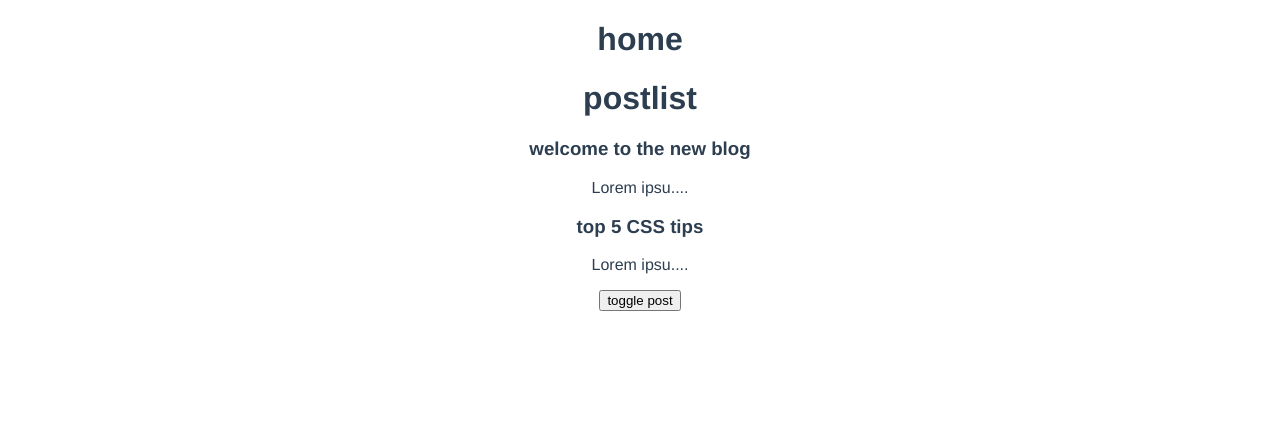
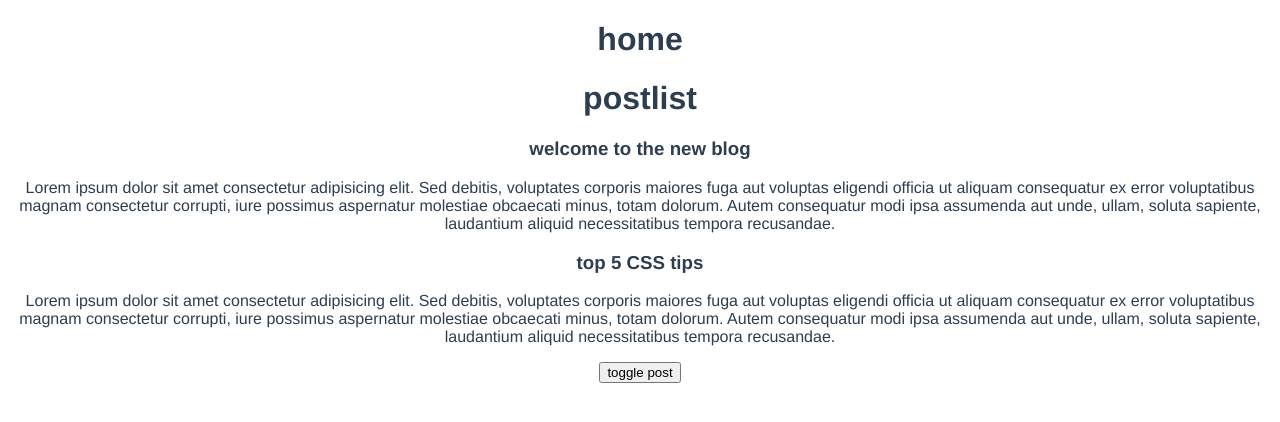
Before and after one commit to Antony-jacques/vue-blog-composition, a Vue app: page / in a window 1280 px wide. Shown: the top 422 px of the page. Built offline with nearby package versions, Linux system fonts and the light colour scheme; data requests are answered from the project's data file.

Commit message:
put logic in reusable composable

```diff
--- a/src/components/SinglePost.vue
+++ b/src/components/SinglePost.vue
@@ -1,7 +1,7 @@
 <template>
   <div>
     <h3>{{post.title}}</h3>
-    <p>{{snippet}}</p>
+    <p>{{post.body}}</p>
 
   </div>
 </template>
--- /dev/null
+++ b/src/composables/getPosts.js
@@ -0,0 +1,26 @@
+import { ref } from "vue";
+const getPosts = () => {
+    const posts = ref([]);
+    const error = ref(null);
+
+    const loadData = async () => {
+
+        try {
+          let data = await fetch("http://localhost:3000/posts");
+          console.log("here the data", data);
+
+          if(!data.ok){
+            throw new Error("no data available");
+          }
+          posts.value = await data.json();
+          console.log("here the posts", posts);
+        } catch (err) {
+          error.value = err.message;
+        }
+
+    };
+
+    return { posts, error, loadData }
+}
+
+export default getPosts
--- a/src/views/HomeView.vue
+++ b/src/views/HomeView.vue
@@ -14,27 +14,13 @@
 <script>
 import { ref, onBeforeMount } from "vue";
 import PostList from "../components/postList.vue";
+import getPosts from '../composables/getPosts'
 export default {
   name: "HomeView",
   components: { PostList },
   setup() {
-    const posts = ref([]);
-    const error = ref(null);
 
-    const loadData = async () => {
-      try {
-        let data = await fetch("http://localhost:3000/posts");
-        console.log("here the data", data);
-
-        if(!data.ok){
-          throw new Error("no data available");
-        }
-        posts.value = await data.json();
-        console.log("here the posts", posts);
-      } catch (err) {
-        error.value = err.message;
-      }
-    };
+    const { posts, error, loadData } = getPosts()
 
     onBeforeMount(() => {
       loadData();
```
